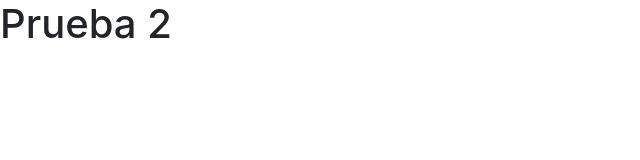
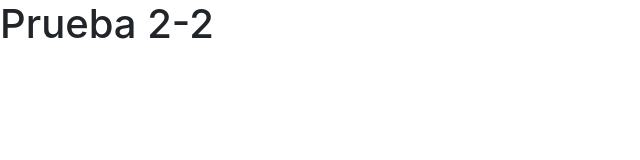
Before and after one commit to fvilchess/prueba, a plain HTML site: page prueba2.html in a window 1280 px wide. Shown: the full height of the page, 0-640 px from the left. Drawn offline with nearby package versions, Linux system fonts and the light colour scheme.

Commit message:
modificacion prueba 2-2

```diff
--- a/prueba2.html
+++ b/prueba2.html
@@ -11,7 +11,7 @@
     <title>Hello, world!</title>
   </head>
   <body>
-    <h1>Prueba 2</h1>
+    <h1>Prueba 2-2</h1>
     <script src="https://cdn.jsdelivr.net/npm/jquery@3.5.1/dist/jquery.slim.min.js" integrity="sha384-DfXdz2htPH0lsSSs5nCTpuj/zy4C+OGpamoFVy38MVBnE+IbbVYUew+OrCXaRkfj" crossorigin="anonymous"></script>
     <script src="https://cdn.jsdelivr.net/npm/bootstrap@4.6.1/dist/js/bootstrap.bundle.min.js" integrity="sha384-fQybjgWLrvvRgtW6bFlB7jaZrFsaBXjsOMm/tB9LTS58ONXgqbR9W8oWht/amnpF" crossorigin="anonymous"></script>
   </body>
```
